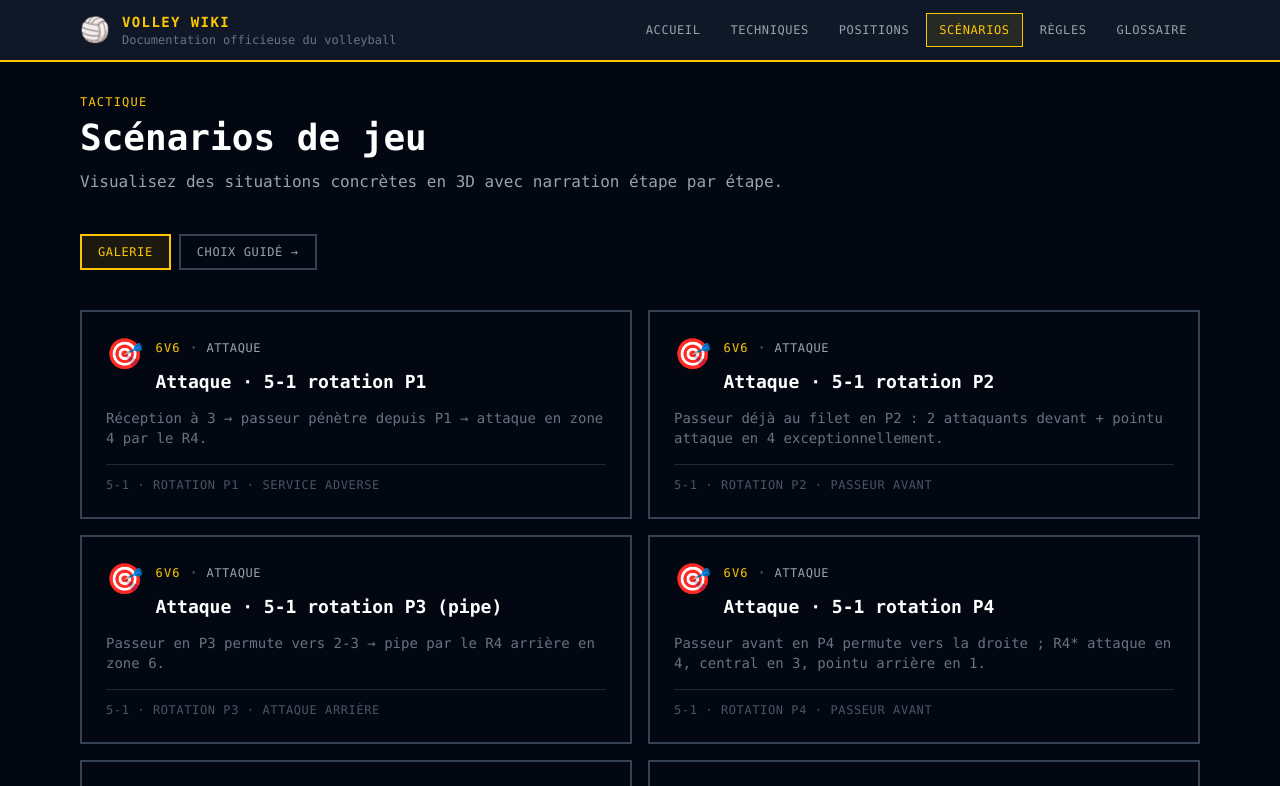
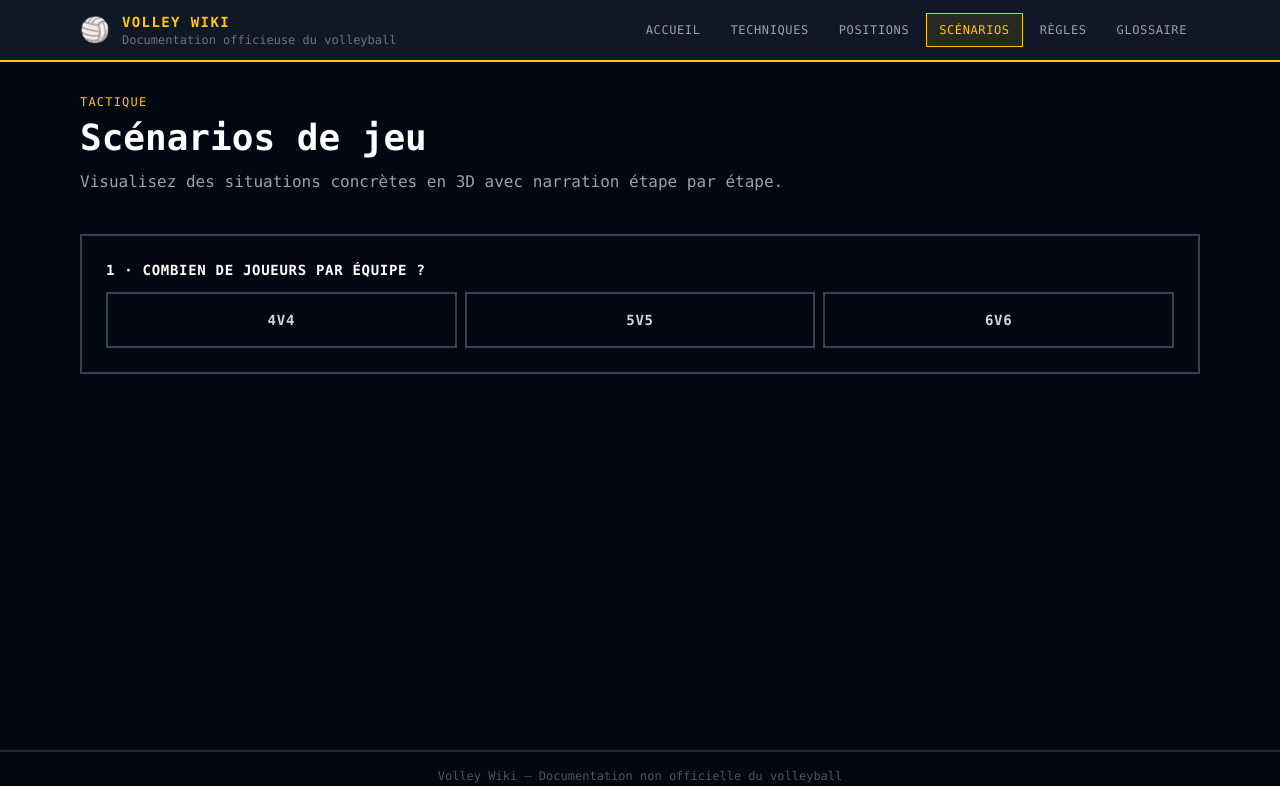
Before and after one commit to Xavier-Cliquennois/volley-wiki, a React (Vite) app: page /scenarios in a window 1280 px wide. Shown: the top 786 px of the page. Built offline with nearby package versions, Linux system fonts and the light colour scheme.

Commit message:
refactor(scenarios): remove gallery view, keep guided selection only

```diff
--- a/src/pages/Scenarios.tsx
+++ b/src/pages/Scenarios.tsx
@@ -1,5 +1,5 @@
 import { useMemo, useState } from 'react';
-import { Link, useNavigate } from 'react-router-dom';
+import { useNavigate } from 'react-router-dom';
 import { SCENARIOS } from '../scenarios/data';
 import type { PhaseKind, TeamSize } from '../scenarios/types';
 
@@ -17,20 +17,17 @@ const PHASE_ICONS: Record<PhaseKind, string> = {
 
 export default function Scenarios() {
   const navigate = useNavigate();
-  const [showCustom, setShowCustom] = useState(false);
 
-  // Custom form state
   const [teamSize, setTeamSize] = useState<TeamSize | null>(null);
   const [phase, setPhase] = useState<PhaseKind | null>(null);
   const [contextChoice, setContextChoice] = useState<string | null>(null);
 
-  // Filter scenarios that match the chosen team size + phase to suggest as the "context" choices
   const matchingScenarios = useMemo(() => {
     if (!teamSize || !phase) return [];
     return SCENARIOS.filter(s => s.config.teamSize === teamSize && s.config.phase === phase);
   }, [teamSize, phase]);
 
-  const resetCustom = () => {
+  const reset = () => {
     setTeamSize(null);
     setPhase(null);
     setContextChoice(null);
@@ -50,70 +47,7 @@ export default function Scenarios() {
         </p>
       </div>
 
-      {/* Mode toggle */}
-      <div className="flex flex-wrap gap-2">
-        <button
-          onClick={() => setShowCustom(false)}
-          className={`px-4 py-2 text-xs uppercase tracking-wider border-2 transition-colors ${
-            !showCustom
-              ? 'border-yellow-400 text-yellow-400 bg-yellow-400/10'
-              : 'border-gray-700 text-gray-400 hover:border-gray-500'
-          }`}
-        >
-          Galerie
-        </button>
-        <button
-          onClick={() => setShowCustom(true)}
-          className={`px-4 py-2 text-xs uppercase tracking-wider border-2 transition-colors ${
-            showCustom
-              ? 'border-yellow-400 text-yellow-400 bg-yellow-400/10'
-              : 'border-gray-700 text-gray-400 hover:border-gray-500'
-          }`}
-        >
-          Choix guidé →
-        </button>
-      </div>
-
-      {!showCustom ? (
-        // Gallery
-        <div className="grid sm:grid-cols-2 gap-4">
-          {SCENARIOS.map(s => (
-            <Link
-              key={s.id}
-              to={`/scenarios/${s.id}`}
-              className="border-2 border-gray-700 hover:border-yellow-400 p-6 transition-colors group flex flex-col"
-            >
-              <div className="flex items-start gap-3 mb-3">
-                <span className="text-3xl flex-shrink-0">{PHASE_ICONS[s.config.phase]}</span>
-                <div className="flex-1 min-w-0">
-                  <div className="flex flex-wrap items-center gap-2 mb-2">
-                    <span className="text-yellow-400 text-xs uppercase tracking-widest">
-                      {s.config.teamSize}v{s.config.teamSize}
-                    </span>
-                    <span className="text-gray-600">·</span>
-                    <span className="text-gray-400 text-xs uppercase tracking-wider">
-                      {PHASE_LABELS[s.config.phase]}
-                    </span>
-                  </div>
-                  <h3 className="text-white font-bold text-lg group-hover:text-yellow-400 transition-colors">
-                    {s.title}
-                  </h3>
-                </div>
-              </div>
-              <p className="text-gray-500 text-sm flex-1">{s.shortDescription}</p>
-              <div className="mt-4 pt-3 border-t border-gray-800 flex items-center justify-between">
-                <span className="text-gray-600 text-xs uppercase tracking-wider">{s.config.contextLabel}</span>
-                <span className="text-yellow-400 text-xs uppercase tracking-wider opacity-0 group-hover:opacity-100 transition-opacity">
-                  Lancer →
-                </span>
-              </div>
-            </Link>
-          ))}
-        </div>
-      ) : (
-        // Custom guided form
       <div className="border-2 border-gray-700 p-6 space-y-6">
-          <div className="text-yellow-400 text-xs uppercase tracking-widest">Choix guidé</div>
 
         {/* Step 1: team size */}
         <div className="space-y-3">
@@ -187,8 +121,7 @@ export default function Scenarios() {
               </div>
             ) : (
               <div className="border-2 border-gray-800 p-4 text-gray-500 text-sm">
-                  Aucun scénario disponible pour cette combinaison pour l'instant. D'autres viendront —
-                  essayez la galerie en attendant.
+                Aucun scénario disponible pour cette combinaison pour l'instant.
               </div>
             )}
           </div>
@@ -198,7 +131,7 @@ export default function Scenarios() {
         {(teamSize !== null || phase !== null || contextChoice !== null) && (
           <div className="border-t-2 border-gray-800 pt-6 flex flex-wrap gap-2 justify-between items-center">
             <button
-                onClick={resetCustom}
+              onClick={reset}
               className="px-4 py-2 text-xs uppercase tracking-wider border-2 border-gray-700 text-gray-400 hover:border-gray-500"
             >
               Réinitialiser
@@ -213,7 +146,6 @@ export default function Scenarios() {
           </div>
         )}
       </div>
-      )}
     </div>
   );
 }
```
Lines whose indentation alone changed are shown as unchanged.
